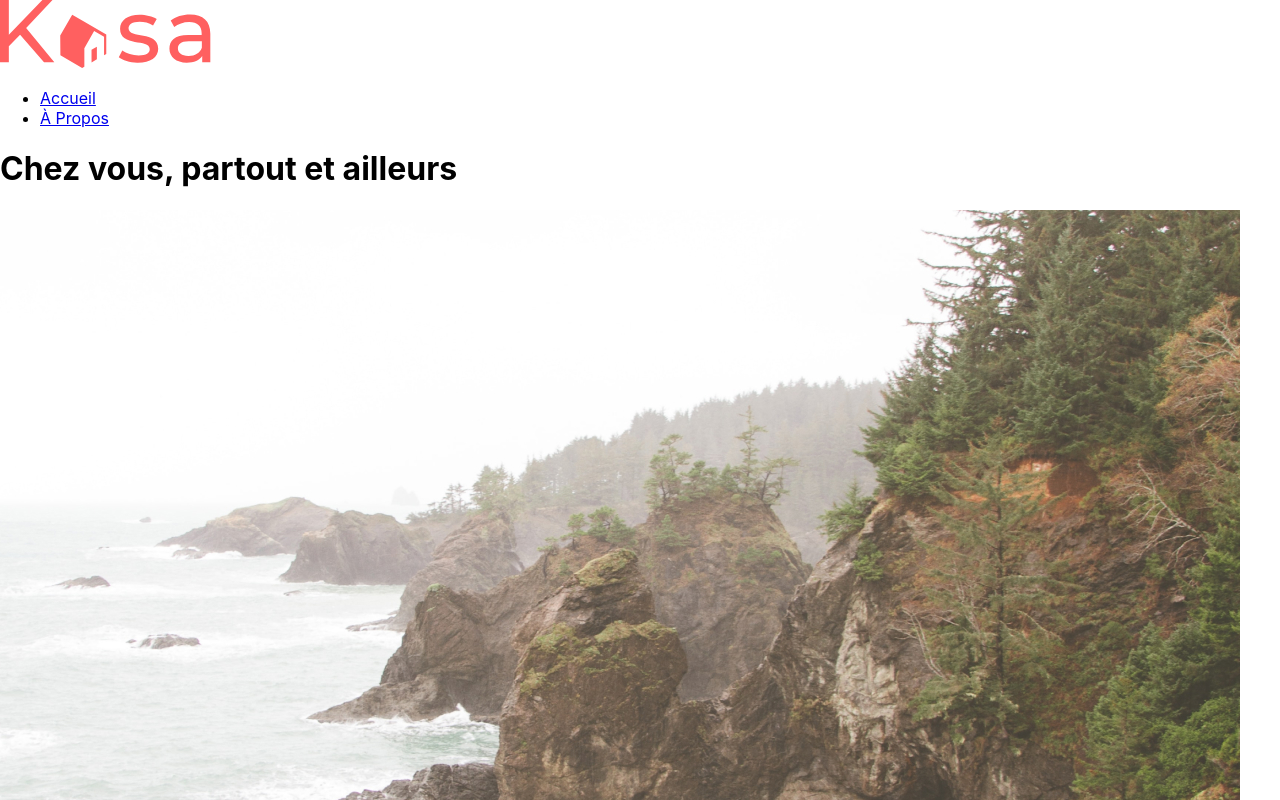
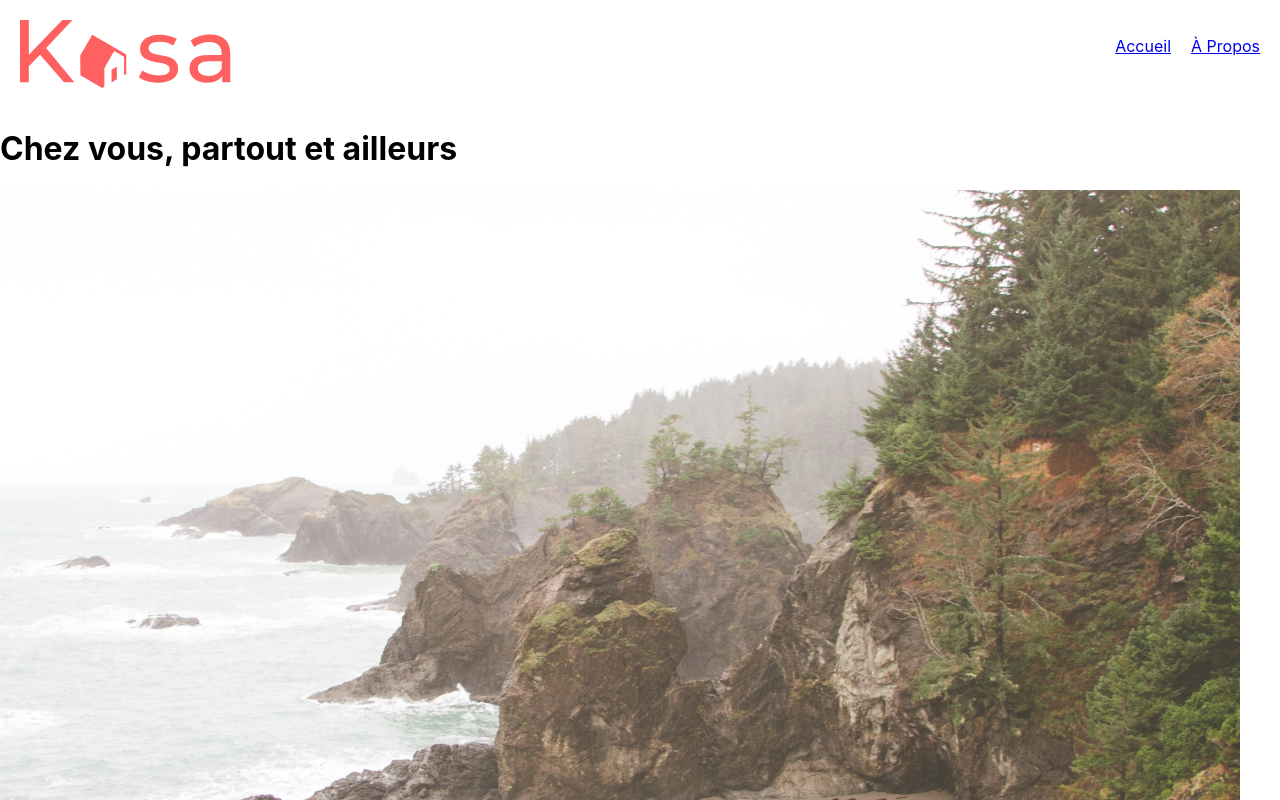
Before and after one commit to JhodyLagarde/OC-Projet5-Kasa, a React (Create React App) app: page / in a window 1280 px wide. Shown: the top 800 px of the page. Built offline with nearby package versions, Linux system fonts and the light colour scheme; the HTML template or start-up script is replaced by a standard one.

Commit message:
add temporary header css

```diff
--- a/src/styles/components-styles/header.scss
+++ b/src/styles/components-styles/header.scss
@@ -0,0 +1,12 @@
+header {
+    padding: 20px;
+    display: flex;
+    flex-direction: row;
+    justify-content: space-between;
+}
+ header ul {
+    display: flex;
+    flex-direction: row;
+    gap: 20px;
+    list-style: none;
+ }
```
